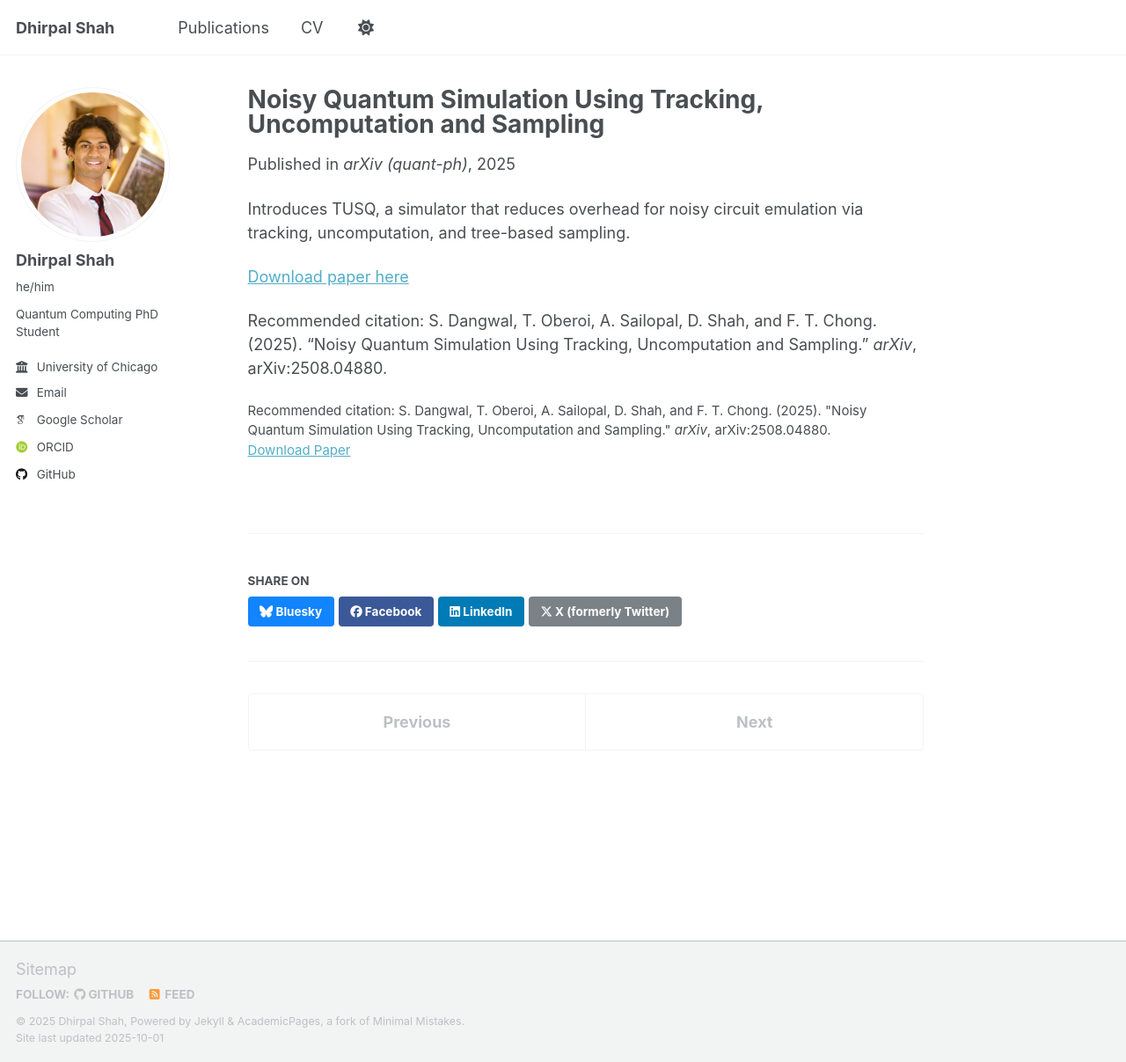
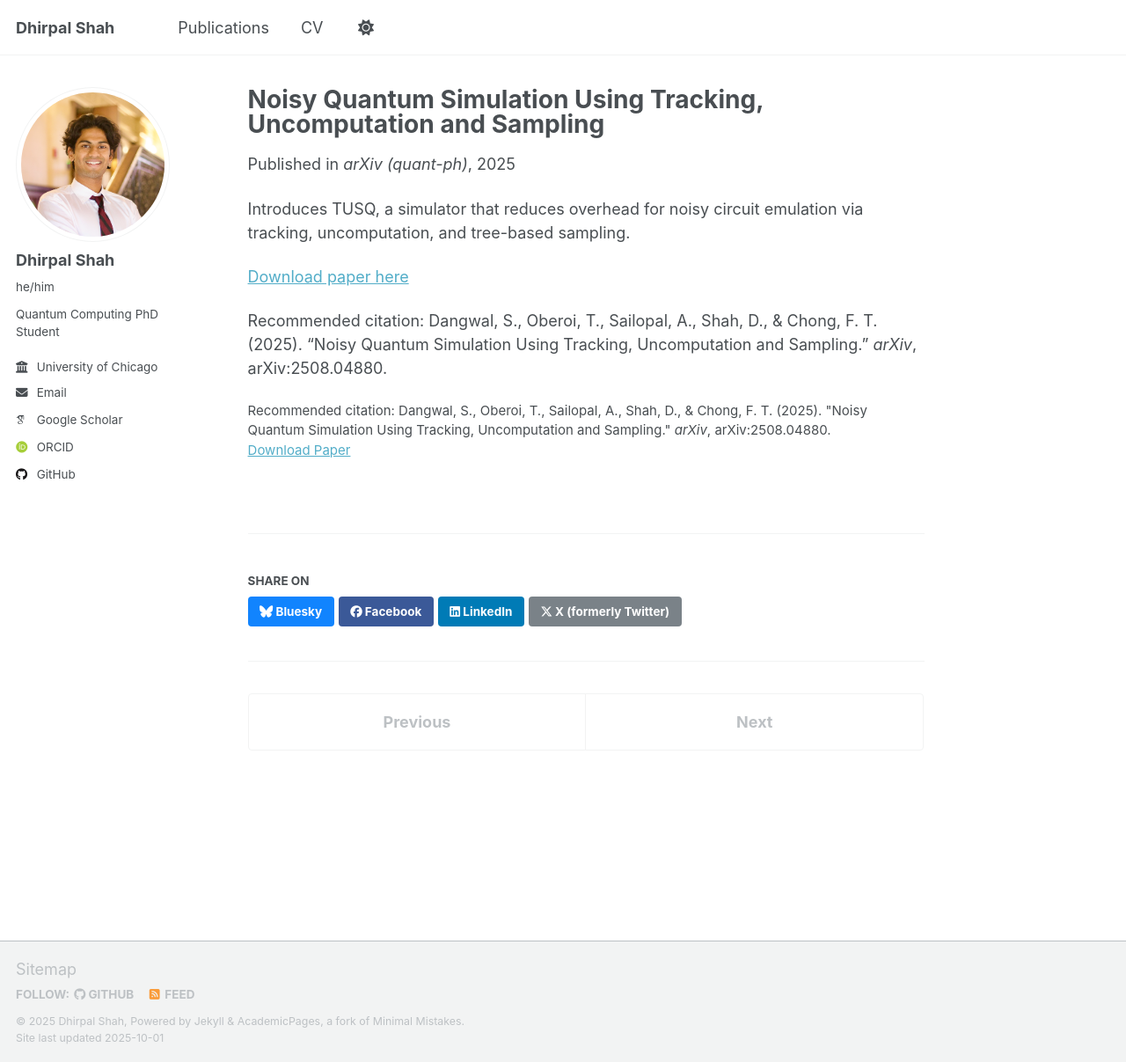
Before and after one commit to dhirpalshah/dhirpalshah.github.io, a Jekyll site: the page built from _publications/2025-08-18-tusq-noisy-quantum-simulation-tracking-uncomputation-sampling.md, in a window 1280 px wide and 1207 px high. Shown: the whole window at 88% size. Built offline with Jekyll 4.4.1, drawn with Linux system fonts in a browser that asks for light colours; some web fonts are replaced; a script that is not in the unit is left out.

```diff
--- a/_publications/2025-08-18-tusq-noisy-quantum-simulation-tracking-uncomputation-sampling.md
+++ b/_publications/2025-08-18-tusq-noisy-quantum-simulation-tracking-uncomputation-sampling.md
@@ -6,11 +6,11 @@ excerpt: 'Introduces TUSQ, a simulator that reduces overhead for noisy circuit e
 date: 2025-08-18
 venue: 'arXiv (quant-ph)'
 paperurl: 'https://arxiv.org/pdf/2508.04880.pdf'
-citation: 'S. Dangwal, T. Oberoi, A. Sailopal, D. Shah, and F. T. Chong. (2025). &quot;Noisy Quantum Simulation Using Tracking, Uncomputation and Sampling.&quot; <i>arXiv</i>, arXiv:2508.04880.'
+citation: 'Dangwal, S., Oberoi, T., Sailopal, A., Shah, D., &amp; Chong, F. T. (2025). &quot;Noisy Quantum Simulation Using Tracking, Uncomputation and Sampling.&quot; <i>arXiv</i>, arXiv:2508.04880.'
 category: conferences
 ---
 Introduces TUSQ, a simulator that reduces overhead for noisy circuit emulation via tracking, uncomputation, and tree-based sampling.
 
 [Download paper here](https://arxiv.org/pdf/2508.04880.pdf)
 
-Recommended citation: S. Dangwal, T. Oberoi, A. Sailopal, D. Shah, and F. T. Chong. (2025). "Noisy Quantum Simulation Using Tracking, Uncomputation and Sampling." <i>arXiv</i>, arXiv:2508.04880.
+Recommended citation: Dangwal, S., Oberoi, T., Sailopal, A., Shah, D., & Chong, F. T. (2025). "Noisy Quantum Simulation Using Tracking, Uncomputation and Sampling." <i>arXiv</i>, arXiv:2508.04880.
```
Also changed, not shown: _publications/2024-02-20-yflows-simd-dataflow-cpu-inference-cc2024.md (+2 -2 lines), _publications/2024-09-20-neutral-atom-compiler-decompositions-scheduling-qce2024.md (+2 -2 lines), _publications/2025-09-30-q4bio-quantum-enabled-biomarker-discovery-outlook.md (added, +16 -0 lines), markdown_generator/publications.tsv (+4 -3 lines), 1 other file.
